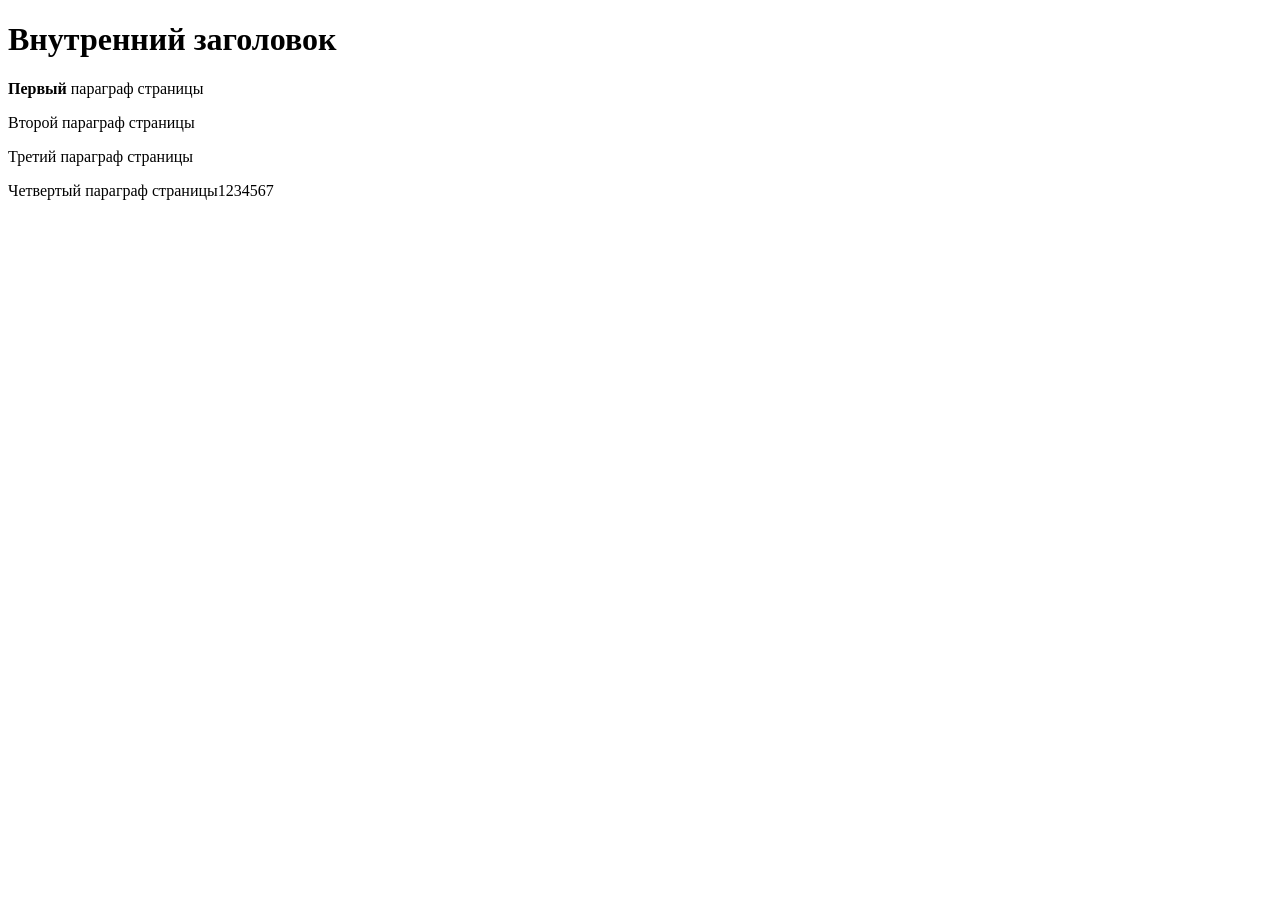
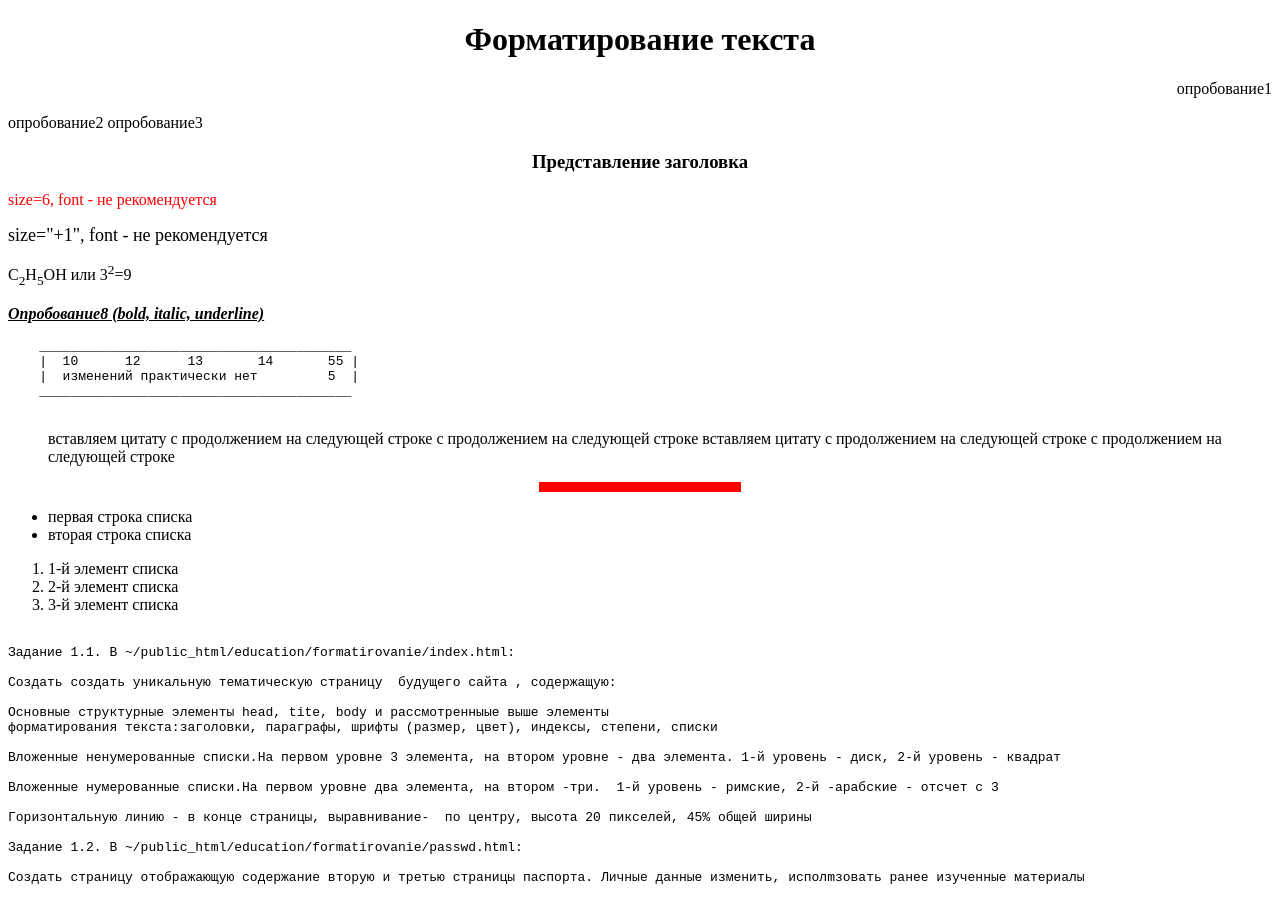
Before and after one commit to SerafimRylov/study, a plain HTML site: page index.html in a window 1280 px wide. Before the commit the page ends 800 px from the top, so only its background shows below. Drawn offline with Linux system fonts and the light colour scheme.

Commit message:
Update index.html

```diff
--- a/index.html
+++ b/index.html
@@ -1,14 +1,83 @@
 <!DOCTYPE html>
-<html>
-  <head>
-    <meta charset="utf-8">
-    <title>Заголовок страницы</title>
-  </head>
-  <body>
-    <h1>Внутренний заголовок</h1>
-    <p><strong>Первый</strong> параграф страницы</p>
-    <p>Второй параграф страницы</p>
-    <p>Третий параграф страницы</p>
-    <p>Четвертый параграф страницы1234567</p>
-  </body>
+<html lang="ru">
+
+<head>
+    <meta charset="UTF-8">
+    <title>Форматирование</title>
+</head>
+
+<body>
+<h1 align="center">Форматирование текста</h1>
+
+<p align="right">опробование1</p>
+
+<p>опробование2 опробование3 </p>
+
+<!--
+<p>Пример закомментированного фрагмента </p>
+-->
+
+<h3 align="center">Представление заголовка</h3>
+
+<p>
+    <font color="red" face="GothicG" size=3> size=6, font - не рекомендуется</font>
+</p>
+
+<p>
+    <font size="+1" title="шрифт"> size="+1", font - не рекомендуется</font>
+</p>
+
+<p> C<sub>2</sub>H<sub>5</sub>OH или 3<sup>2</sup>=9</p>
+
+<p><b><i><u> Опробование8 (bold, italic, underline) </u></i></b></p>
+
+<pre>
+    ________________________________________
+    |  10      12      13       14       55 |
+    |  изменений практически нет         5  |
+    ________________________________________
+    </pre>
+
+<blockquote>
+    вставляем цитату c продолжением на следующей строке c продолжением на следующей строке вставляем цитату c
+    продолжением на следующей строке c продолжением на следующей строке
+</blockquote>
+
+<hr color="Red" size="10" width=200>
+
+<p>
+<ul title="Не упорядочные  списки">
+    <li>первая строка списка
+    <li>вторая строка списка
+</ul>
+</p>
+
+
+<ol>
+    <li> 1-й элемент списка
+    <li> 2-й элемент списка
+    <li> 3-й элемент списка
+</ol>
+
+<pre>
+
+Задание 1.1. В ~/public_html/education/formatirovanie/index.html:
+
+Создать создать уникальную тематическую страницу  будущего сайта , содержащую:
+
+Основные структурные элементы head, tite, body и рассмотренныые выше элементы
+форматирования текста:заголовки, параграфы, шрифты (размер, цвет), индексы, степени, списки
+
+Вложенные ненумерованные списки.На первом уровне 3 элемента, на втором уровне - два элемента. 1-й уровень - диск, 2-й уровень - квадрат
+
+Вложенные нумерованные списки.На первом уровне два элемента, на втором -три.  1-й уровень - римские, 2-й -арабские - отсчет с 3
+
+Горизонтальную линию - в конце страницы, выравнивание-  по центру, высота 20 пикселей, 45% общей ширины
+
+Задание 1.2. В ~/public_html/education/formatirovanie/passwd.html:
+
+Создать страницу отображающую содержание вторую и третью страницы паспорта. Личные данные изменить, исполmзовать ранее изученные материалы
+
+</pre>
+</body>
 </html>
```
